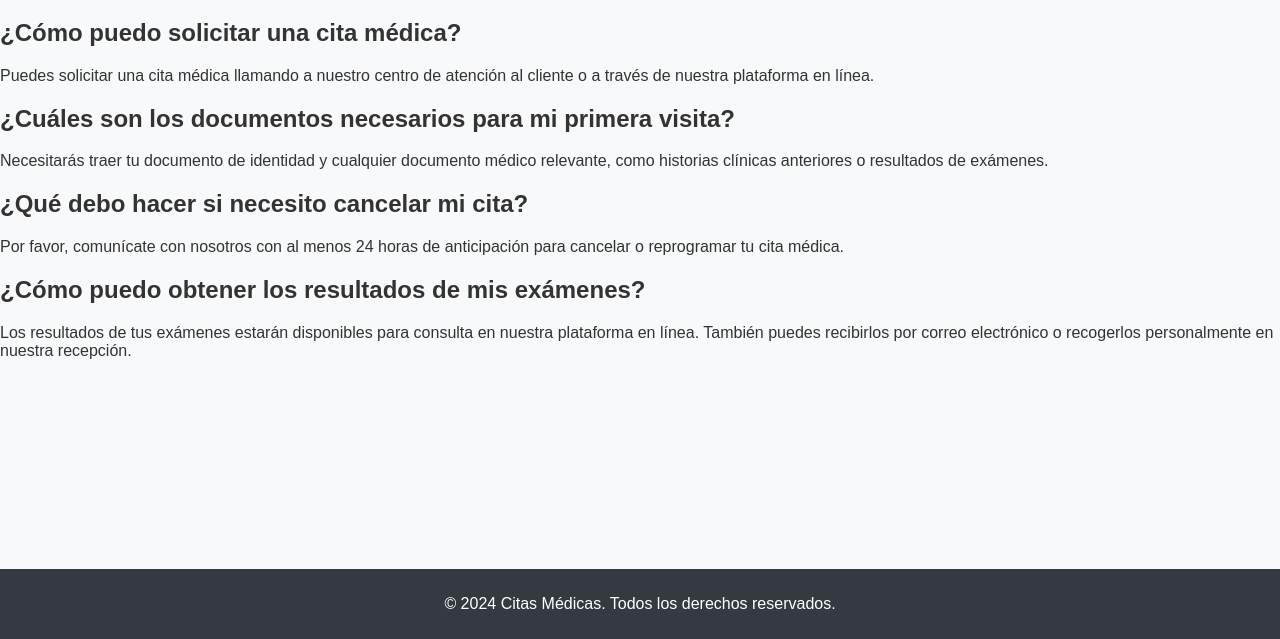
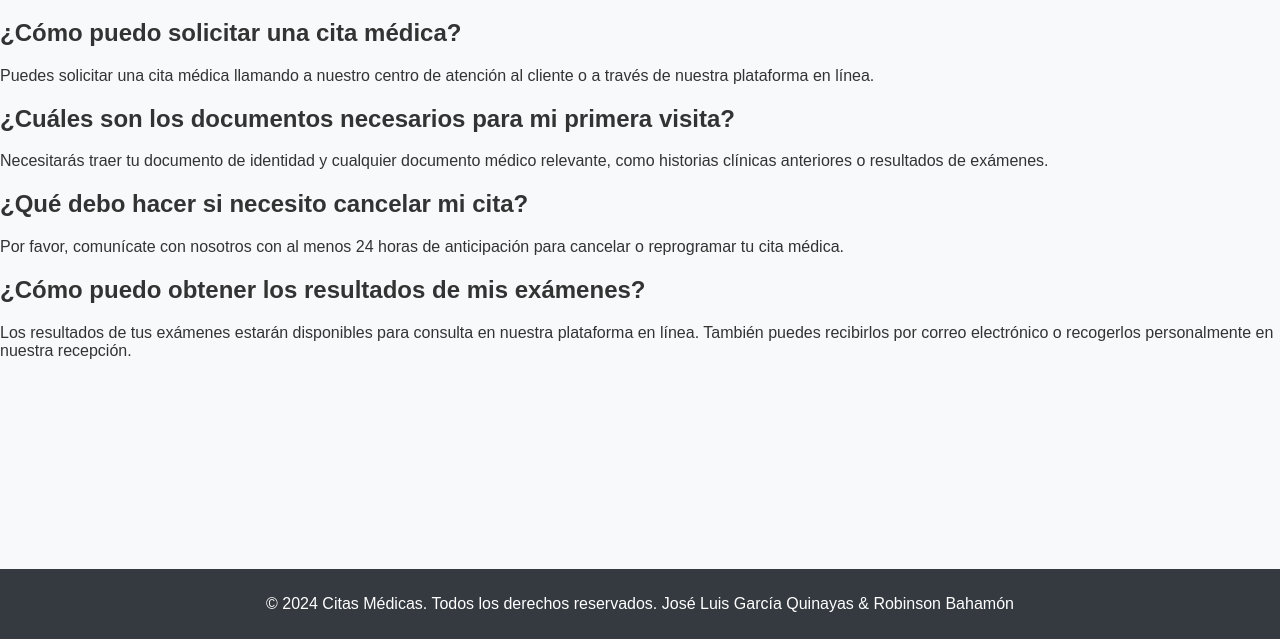
Before and after one commit to iamjosel/proyectoCitas, a plain HTML site: page ayuda.html in a window 1280 px wide. Shown: the part 161-800 px from the top of the page. Drawn offline with Linux system fonts and the light colour scheme.

Commit message:
derechos reservados

```diff
--- a/ayuda.html
+++ b/ayuda.html
@@ -34,7 +34,7 @@
 
     <!-- adicionar más preguntas frecuentes si es necesario -->
     <footer>
-        <p>&copy; 2024 Citas Médicas. Todos los derechos reservados.</p>
+        <p>&copy; 2024 Citas Médicas. Todos los derechos reservados. José Luis García Quinayas & Robinson Bahamón</p>
     </footer>
 </body>
 </html>
```
Also changed, not shown: cancelar-cita.html (+1 -1 lines), citas.html (+1 -1 lines), contacto.html (+1 -1 lines), datos-personales.html (+1 -1 lines), historial-citas.html (+1 -1 lines), home.html (+1 -1 lines), index.html (+1 -1 lines), noticias.html (+1 -1 lines), nueva-cita.html (+1 -1 lines), perfil.html (+1 -1 lines), privacidad.html (+1 -1 lines), registro-usuario.html (+1 -1 lines), ver-citas.html (+1 -1 lines).
